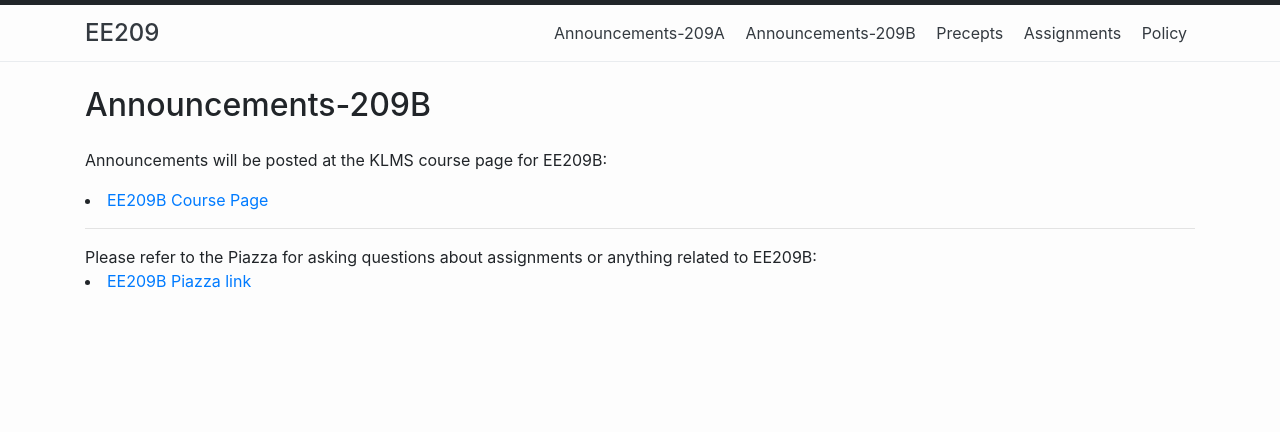
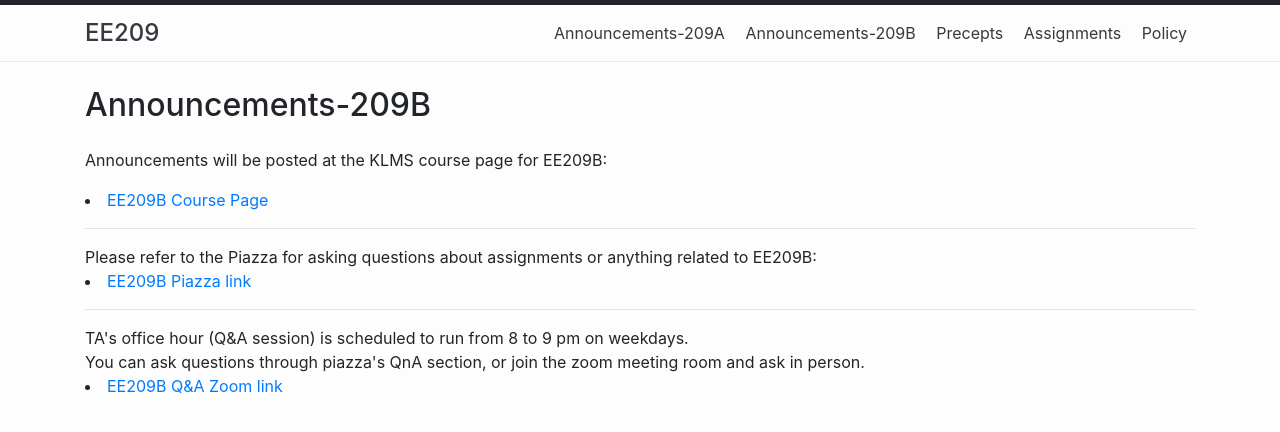
Before and after one commit to ee209-2020-fall/ee209-2020-fall, a Jekyll site: the page built from announcementsB.md, in a window 1280 px wide. Shown: the top 432 px of the page. Built offline with Jekyll 4.4.1, drawn with Linux system fonts in a browser that asks for light colours.

Commit message:
Added EE209B's office hour
.

```diff
--- a/announcementsB.md
+++ b/announcementsB.md
@@ -10,3 +10,8 @@ Announcements will be posted at the KLMS course page for EE209B:
 <hr><p></p>
 Please refer to the Piazza for asking questions about assignments or anything related to EE209B:
 <li class="toclevel-1"> <a href="https://piazza.com/kaist.ac.kr/fall2020/ee209b">EE209B Piazza link</a><br>
+
+<hr><p></p>
+TA's office hour (Q&A session) is scheduled to run from 8 to 9 pm on weekdays. <br>
+You can ask questions through piazza's QnA section, or join the zoom meeting room and ask in person. <br>
+<li class="toclevel-1"> <a href="https://us02web.zoom.us/j/89393882814?pwd=Rjkrck40ZU5CaVdGZ2pHem5YNi9rZz09">EE209B Q&A Zoom link</a><br>
```
